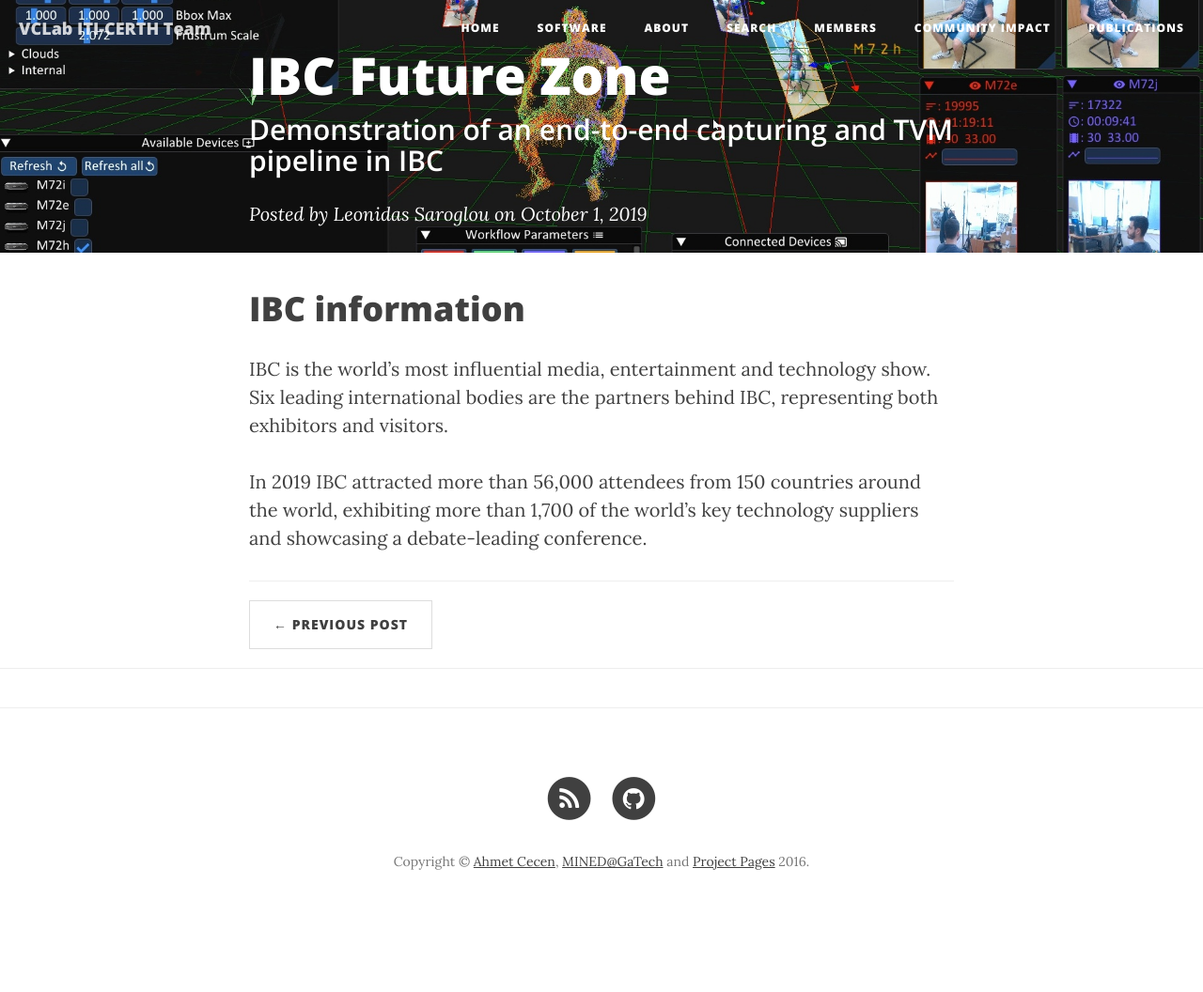
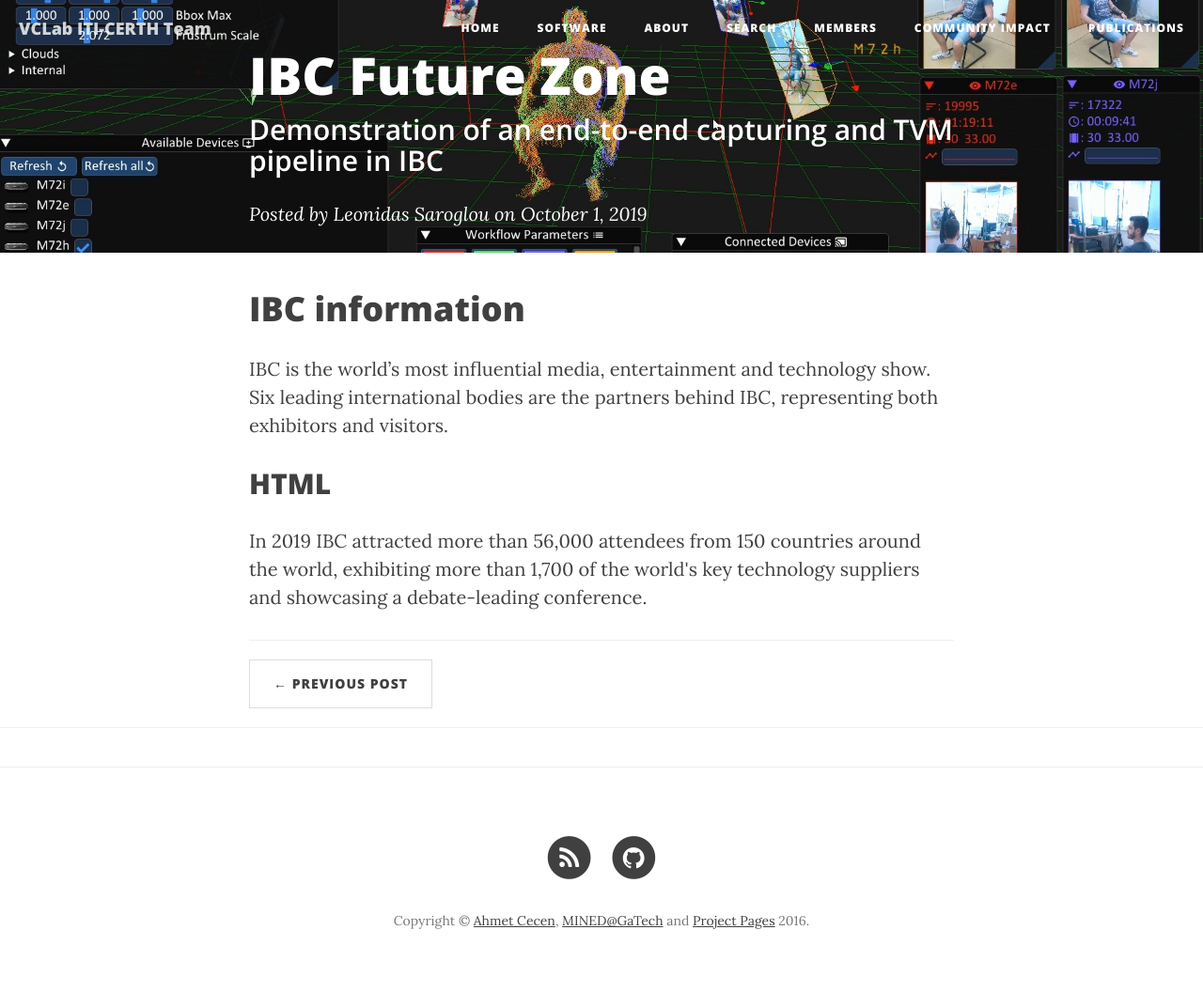
Before and after one commit to VCL3D/vcl3d.github.io, a Jekyll site: the page built from _posts/2019-10-01-IBC-Post.markdown, in a window 1280 px wide. Shown: the whole page at 94% size. Built offline with Jekyll 4.4.1, drawn with Linux system fonts in a browser that asks for light colours; nearby versions of some CDN libraries; comment, search, counter and statistics services are not loaded; before the commit the page ends 993 px from its top, so only the background shows below that.

Commit message:
Signed-off-by: ssaroglou <saroglou@iti.gr>

```diff
--- a/_posts/2019-10-01-IBC-Post.markdown
+++ b/_posts/2019-10-01-IBC-Post.markdown
@@ -11,4 +11,5 @@
 # IBC information
 IBC is the world's most influential media, entertainment and technology show. Six leading international bodies are the partners behind IBC, representing both exhibitors and visitors.
 
-In 2019 IBC attracted more than 56,000 attendees from 150 countries around the world, exhibiting more than 1,700 of the world's key technology suppliers and showcasing a debate-leading conference.
+## HTML
+<p>In 2019 IBC attracted more than 56,000 attendees from 150 countries around the world, exhibiting more than 1,700 of the world's key technology suppliers and showcasing a debate-leading conference.</p>
```
Also changed, not shown: other parts of _posts/2019-10-01-IBC-Post.markdown (+1 -1 lines).
